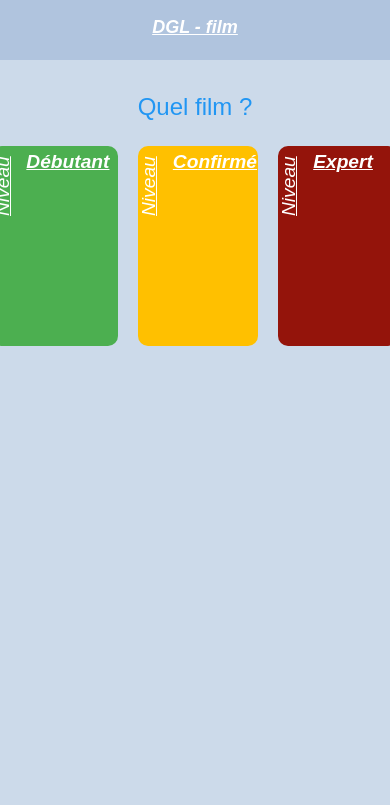
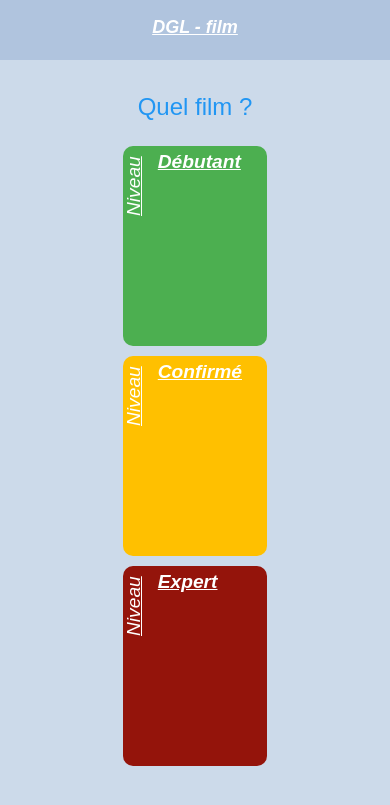
Before and after one commit to GodefroyL/questionnaire-film, a Jekyll site: the page built from html/questionnaire_par_type/quel_film.html, in a window 390 px wide. Shown: the top 805 px of the page. Built offline with Jekyll 4.4.1, drawn with Linux system fonts in a browser that asks for light colours.

Commit message:
implementation tel css niveau

```diff
--- a/_layouts/niveau.html
+++ b/_layouts/niveau.html
@@ -6,21 +6,21 @@ layout: base
     {% assign nombre_niveaux = page.nombre_niveaux | default: 3 %}
 
     {% if nombre_niveaux >= 1 %}
-    <a class="lien_niveau" style="background-color: var(--vert); width: 100%" href="{{ site.url }}/html/questionnaire.html?questionnaire={{ page.questionnaire }}&niveau=debutant">
+    <a class="lien_niveau" style="background-color: var(--vert);" href="{{ site.url }}/html/questionnaire.html?questionnaire={{ page.questionnaire }}&niveau=debutant">
         <span class="texte_vertical">Niveau</span>
         <span class="texte_horizontal">Débutant</span>
     </a>
     {% endif %}
 
     {% if nombre_niveaux >= 2 %}
-    <a class="lien_niveau" style="background-color: var(--jaune); width: 50%" href="{{ site.url }}/html/questionnaire.html?questionnaire={{ page.questionnaire }}&niveau=confirme">
+    <a class="lien_niveau" style="background-color: var(--jaune);" href="{{ site.url }}/html/questionnaire.html?questionnaire={{ page.questionnaire }}&niveau=confirme">
         <span class="texte_vertical">Niveau</span>
         <span class="texte_horizontal">Confirmé</span>
     </a>
     {% endif %}
 
     {% if nombre_niveaux >= 3 %}
-    <a class="lien_niveau" style="background-color: var(--rouge); width: 20%" href="{{ site.url }}/html/questionnaire.html?questionnaire={{ page.questionnaire }}&niveau=expert">
+    <a class="lien_niveau" style="background-color: var(--rouge);" href="{{ site.url }}/html/questionnaire.html?questionnaire={{ page.questionnaire }}&niveau=expert">
         <span class="texte_vertical">Niveau</span>
         <span class="texte_horizontal">Expert</span>
     </a>
--- a/static/css/niveau.css
+++ b/static/css/niveau.css
@@ -34,3 +34,17 @@
     font-size: 1.2rem;
     text-decoration: none;
 }
+
+@media (max-width: 550px) {
+    .choix_niveaux {
+        flex-direction: column;
+        row-gap: 10px;
+    }
+    .lien_niveau {
+        height: 100px;
+        width: 100%;
+    }
+    span {
+        font-size: 1rem;
+    }
+}
```
